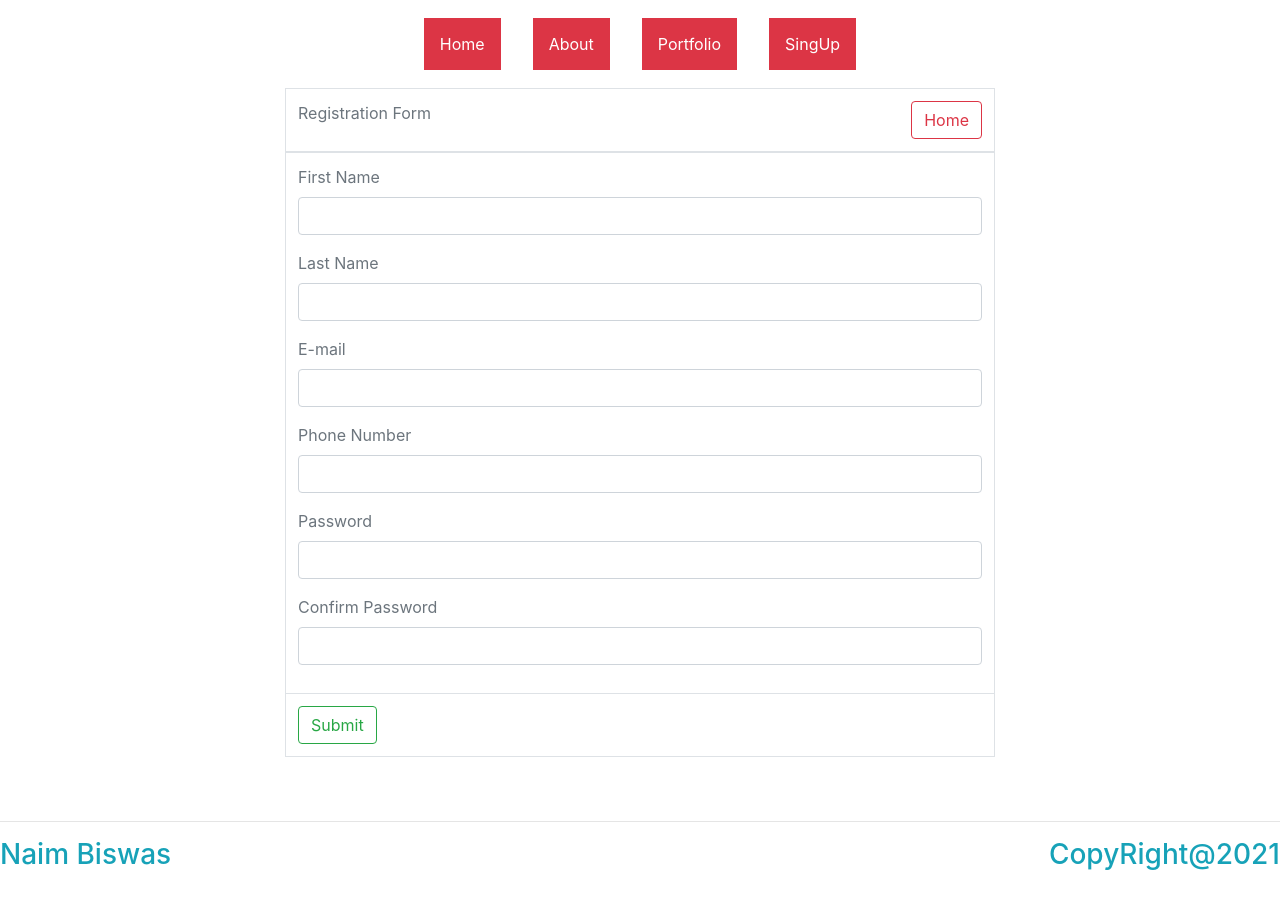
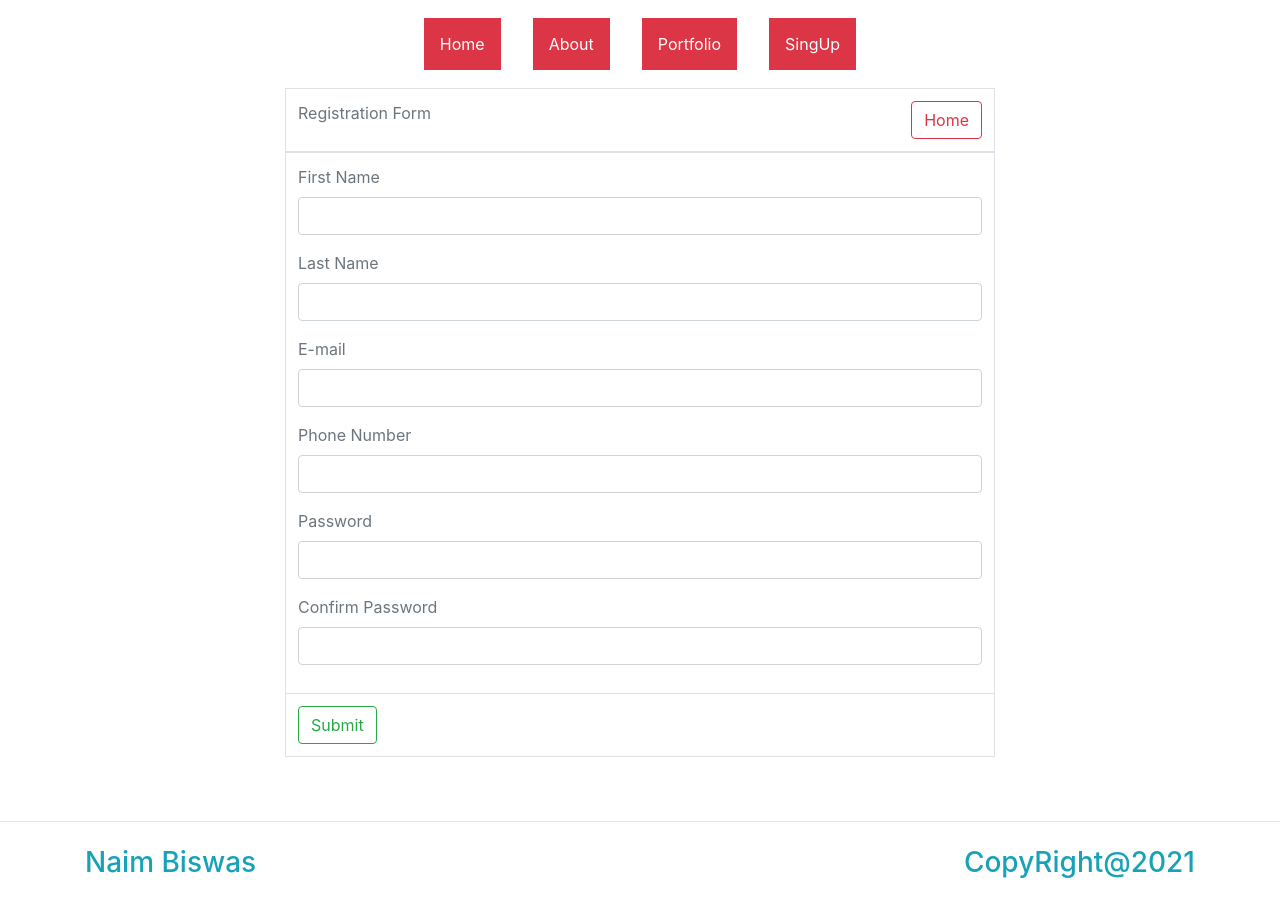
Before and after one commit to NaimBiswas/react-js-practice, a React (Create React App) app: page /singup in a window 1280 px wide. Before the commit the page ends 880 px from the top, so only its background shows below. Built offline with nearby package versions, Linux system fonts and the light colour scheme.

Commit message:
set conatiner and margin

```diff
--- a/src/PAGES/footer.js
+++ b/src/PAGES/footer.js
@@ -5,7 +5,7 @@ export class Footer extends Component {
       return (
          <div  className='text-center ' >
             <hr className='mt-4'></hr >
-            <div className='d-flex dfadfad'>
+            <div className='d-flex dfadfad container mt-4 mb-4'>
                <h3 className='text-info'>Naim Biswas</h3>
                <h3 className='text-info'>CopyRight@2021 </h3>
             </div>
```
Also changed, not shown: 1 other file (tests, documents, lock files or other folders).
